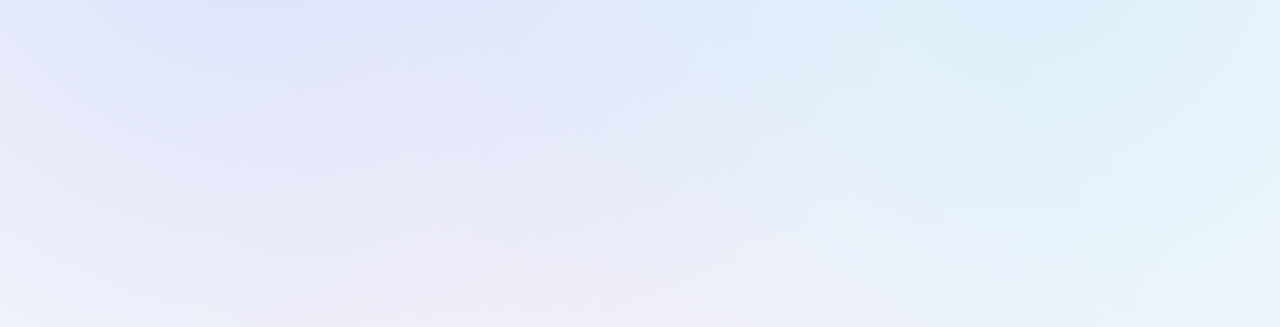
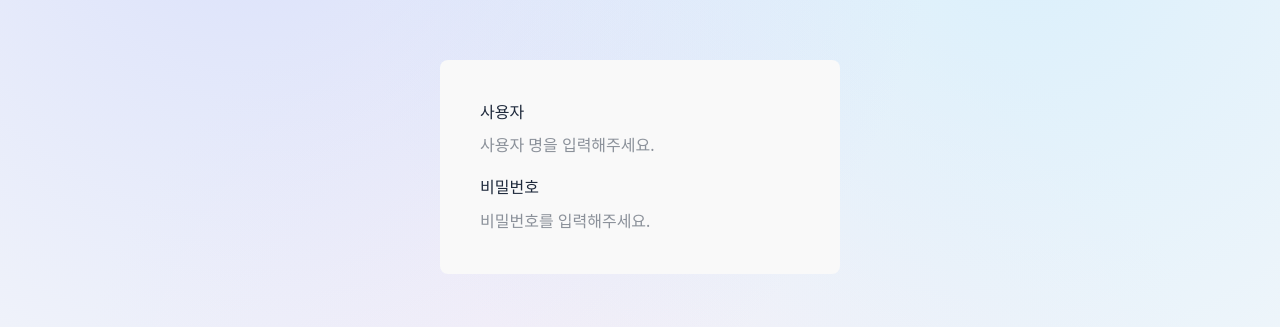
Before and after one commit to JeongHun4035/react-dev, a React (Vite) app: page /sign-in in a window 1280 px wide. Before the commit this address had no page. Shown: the part 233-560 px from the top of the page. Built offline with nearby package versions, Linux system fonts and the light colour scheme.

Commit message:
sign in page add

```diff
--- a/src/AppRouter.tsx
+++ b/src/AppRouter.tsx
@@ -2,15 +2,21 @@ import { Navigate, Route, Routes } from 'react-router-dom'
 
 import Layout from '@/layouts/Layout/Layout'
 import Dashboard from '@/pages/Dashboard/Dashboard'
+import SignIn from '@/pages/Sign/Sign-in'
 import { ROUTE_PATHS } from '@/routes/route'
 
 const AppRouter = () => {
   return (
     <Routes>
+      <Route index element={<Navigate to={ROUTE_PATHS.SIGN_IN} replace />} />
+      <Route
+        path={ROUTE_PATHS.SIGN_IN}
+        element={<SignIn />}
+      />
       {/* 레이아웃 라우트 */}
       <Route element={<Layout />}>
         {/* 예: /home -> / 리다이렉트 */}
-        <Route index element={<Navigate to={ROUTE_PATHS.DASHBOARD} replace />} />
+        {/* <Route index element={<Navigate to={ROUTE_PATHS.DASHBOARD} replace />} /> */}
         <Route
           path={ROUTE_PATHS.DASHBOARD}
           element={<Dashboard />}
--- a/src/components/layouts/Header/Header.css
+++ b/src/components/layouts/Header/Header.css
@@ -9,11 +9,14 @@
 .header-items {
   display: flex;
   flex-direction: row;
-  align-items: center;
+  justify-content: space-around;
   gap: 24px;
   padding: 16px 24px;
   .header-item {
+    width: 80px;
+    text-align: center;
     cursor: pointer;
+
     &:hover {
       color: #007BFF;
       font-weight: bold;
--- a/src/components/layouts/Header/Header.tsx
+++ b/src/components/layouts/Header/Header.tsx
@@ -3,7 +3,6 @@ import type { HeaderItemProps } from '@/types/interfaces/layouts'
 
 
 const HeaderItem: React.FC = () => {
-
   const HeaderItems: HeaderItemProps[] = [
     {
       id: 1,
@@ -22,7 +21,9 @@ const HeaderItem: React.FC = () => {
   return (
     <div className="header-items" >
       {HeaderItems.map(item => (
-        <div className="header-item" key={item.id}>
+        <div className="header-item" key={item.id}
+          onClick={() => console.log(`Clicked on ${item.name}`)}
+        >
           {item.name}
         </div>
       ))}
--- /dev/null
+++ b/src/pages/Sign/Sign-in.css
@@ -0,0 +1,24 @@
+.signin-container {
+  display: flex;
+  flex-direction: column;
+  align-items: center;
+  justify-content: center;
+  height: 100vh;
+}
+
+.userInput-form {
+  display: flex;
+  flex-direction: column;
+  background-color: #f9f9f9;
+  padding: 40px;
+  width: 400px;
+  border-radius: 8px;
+  gap: 16px;
+}
+
+/* 추가 */
+.userInput-form > div {
+  display: flex;
+  flex-direction: column;
+  gap: 8px;
+}
--- /dev/null
+++ b/src/pages/Sign/Sign-in.tsx
@@ -0,0 +1,28 @@
+import './Sign-in.css'
+
+const UserInfoForm: React.FC = () => {
+  return (
+    <>
+      <div>
+        <span> 사용자</span>
+        <input type="text" placeholder="사용자 명을 입력해주세요." />
+      </div>
+      <div>
+        <span> 비밀번호 </span>
+        <input type="password" placeholder="비밀번호를 입력해주세요." />
+      </div>
+    </>
+  )
+}
+
+const SignIn: React.FC = () => {
+  return (
+    <div className="signin-container">
+      <div className="userInput-form">
+        <UserInfoForm />
+      </div>
+    </div>
+  )
+}
+
+export default SignIn
--- a/src/routes/route.ts
+++ b/src/routes/route.ts
@@ -1,7 +1,6 @@
 export const ROUTE_PATHS = {
+  SIGN_IN: '/sign-in',
   DASHBOARD: '/dasghboard',
-  LOGIN: '/login',
-  SETTINGS: '/settings',
 } as const
 
 export type RouteKey = keyof typeof ROUTE_PATHS
@@ -16,6 +15,12 @@ export interface AppRouteMeta {
 }
 
 export const APP_ROUTES: AppRouteMeta[] = [
+  {
+    key: 'SIGN_IN',
+    path: ROUTE_PATHS.SIGN_IN,
+    label: '로그인',
+    showInNav: true,
+  },
   {
     key: 'DASHBOARD',
     path: ROUTE_PATHS.DASHBOARD,
```
